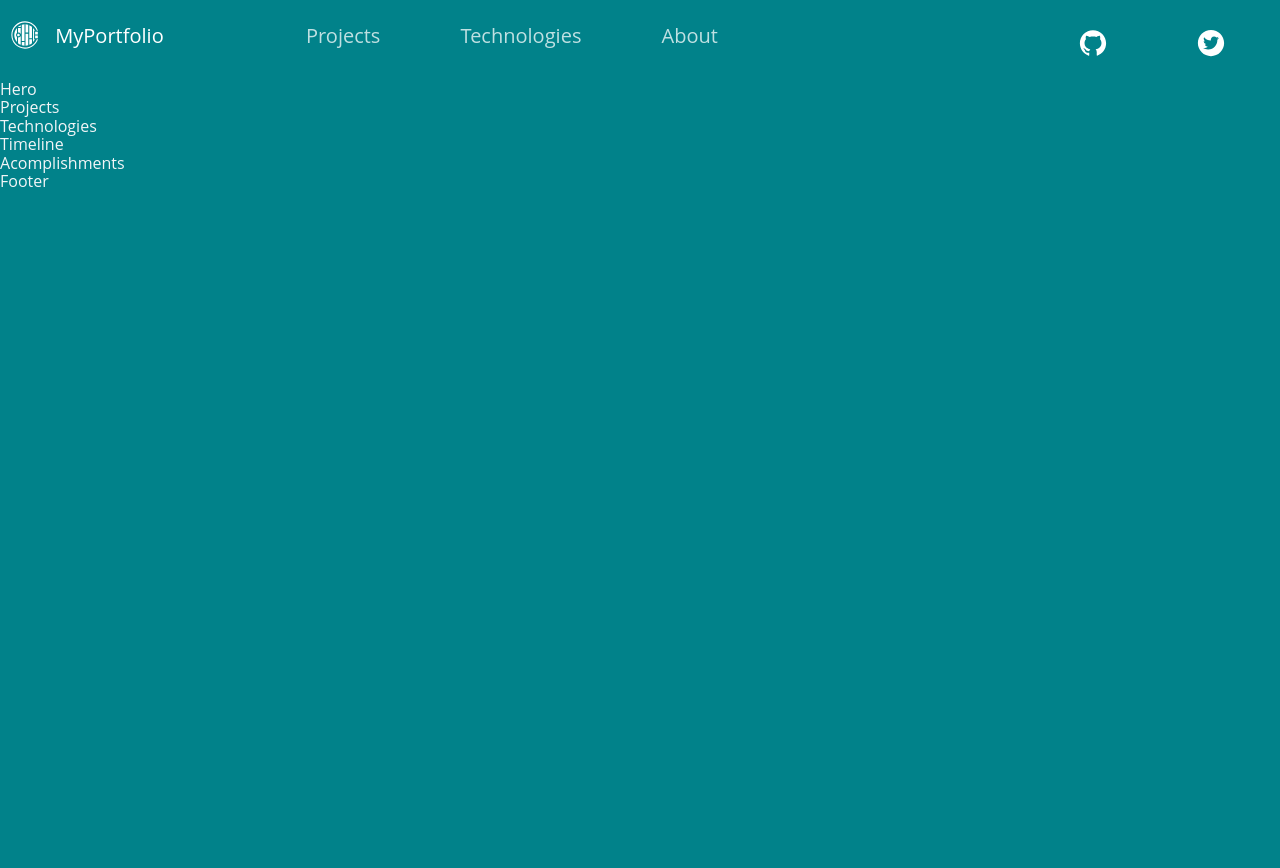
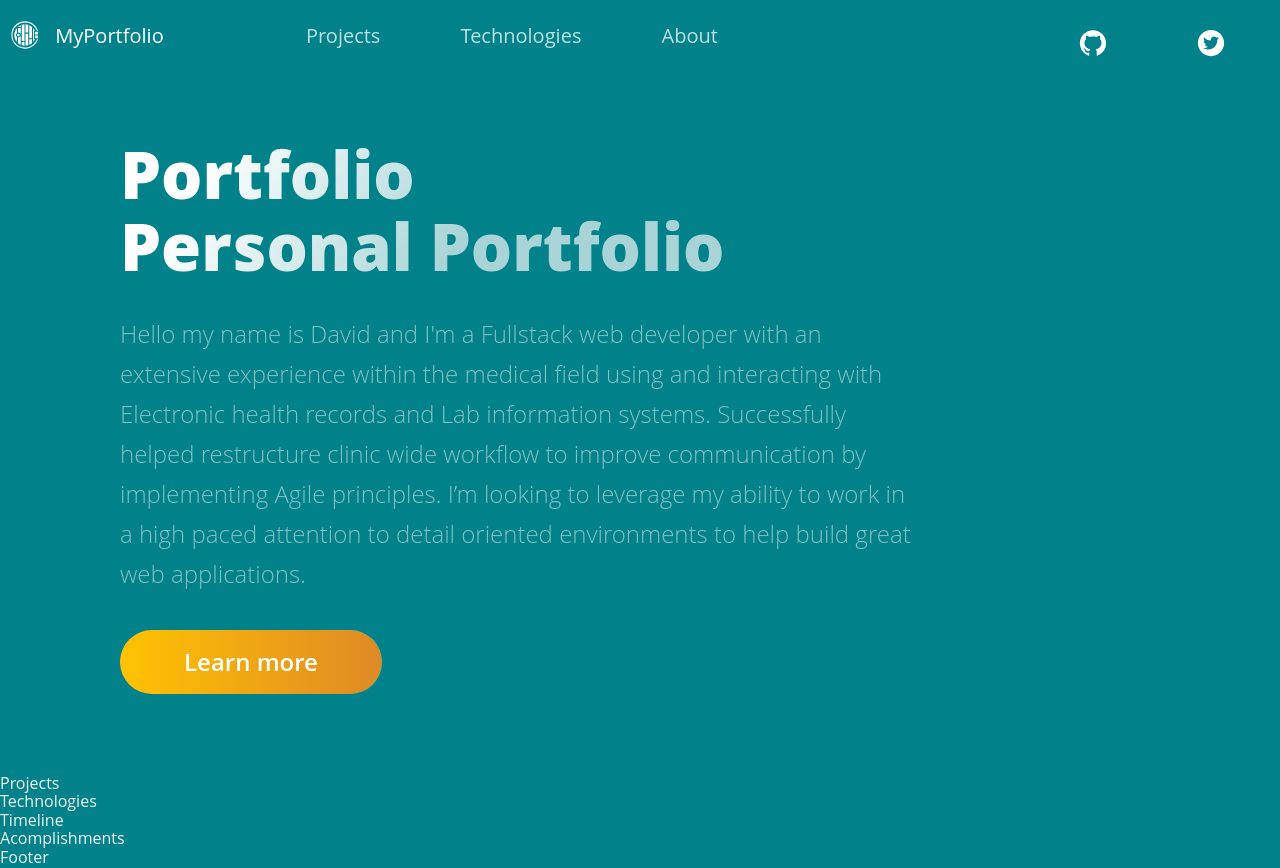
Before and after one commit to DMAN28/supreme-portfolio, a Next.js app: page / in a window 1280 px wide. Before the commit the page ends 800 px from the top, so only its background shows below. Built offline with nearby package versions, Linux system fonts and the light colour scheme.

Commit message:
added styling to the button

```diff
--- a/src/components/Hero/Hero.js
+++ b/src/components/Hero/Hero.js
@@ -5,9 +5,16 @@ import Button from '../../styles/GlobalComponents/Button';
 import { LeftSection } from './HeroStyles';
 
 const Hero = (props) => (
-  <div>
-    Hero
-  </div>
+  <Section row nopadding>
+   <LeftSection>
+    <SectionTitle main center>
+      Portfolio<br/>
+      Personal Portfolio
+    </SectionTitle>
+    <SectionText>Hello my name is David and I'm a Fullstack web developer with an extensive experience within the medical field using and interacting with Electronic health records and Lab information systems. Successfully helped restructure clinic wide workflow to improve communication  by implementing Agile principles. I’m looking to leverage my ability to work in a high paced attention to detail oriented environments to help build great web applications.</SectionText>
+    <Button onClick={()=> window.location = 'https://www.google.com'}>Learn more</Button>
+   </LeftSection>
+  </Section>
 );
 
 export default Hero;
--- a/src/styles/GlobalComponents/index.js
+++ b/src/styles/GlobalComponents/index.js
@@ -177,7 +177,7 @@ export const ButtonBack = styled.div`
   justify-content: center;
   margin: ${({ alt, form }) => (alt || form) ? '0' : '0 0 80px'};
   color: #fff;
-  background: ${({ alt }) => alt ? 'linear-gradient(270deg, #ff622e 0%, #B133FF 100%)' : 'linear-gradient(270deg, #00DBD8 0%, #B133FF 100%)'};
+  background: ${({ alt }) => alt ? 'linear-gradient(270deg, #ff622e 0%, #B133FF 100%)' : 'linear-gradient(270deg, #00DBD8 0%, #DF8926 100%)'};
   cursor: pointer;
   transition: 0.5s ease;
   position: relative;
@@ -209,7 +209,7 @@ export const ButtonFront = styled.button`
   left: 0;
   width: 100%;
   height: 100%;
-  background: ${({ alt }) => alt ? 'linear-gradient(270deg, #F46737 0%, #945DD6 100%)' : 'linear-gradient(270deg, #13ADC7 0%, #945DD6 100%)'};
+  background: ${({ alt }) => alt ? 'linear-gradient(270deg, #FFC301 0%, #DF8926 100%)' : 'linear-gradient(270deg, #DF8926 0%, #FFC301 100%)'};
   opacity: ${({ disabled }) => disabled ? '.5' : '1'};
   transition: .4s ease;
   font-size: ${({ alt }) => alt ? '20px' : '24px'};
@@ -231,7 +231,7 @@ export const ButtonFront = styled.button`
   }
 
   &:disabled{
-    background: linear-gradient(270deg, #00DBD8 0%, #B133FF 100%);
+    background: linear-gradient(270deg, #00DBD8 0%, #DF8926 100%);
     opacity: 0.5;
     box-shadow: inset 0px 2px 1px rgba(46, 49, 55, 0.15), inset 0px 0px 4px rgba(20, 20, 55, 0.3);
   }
```
